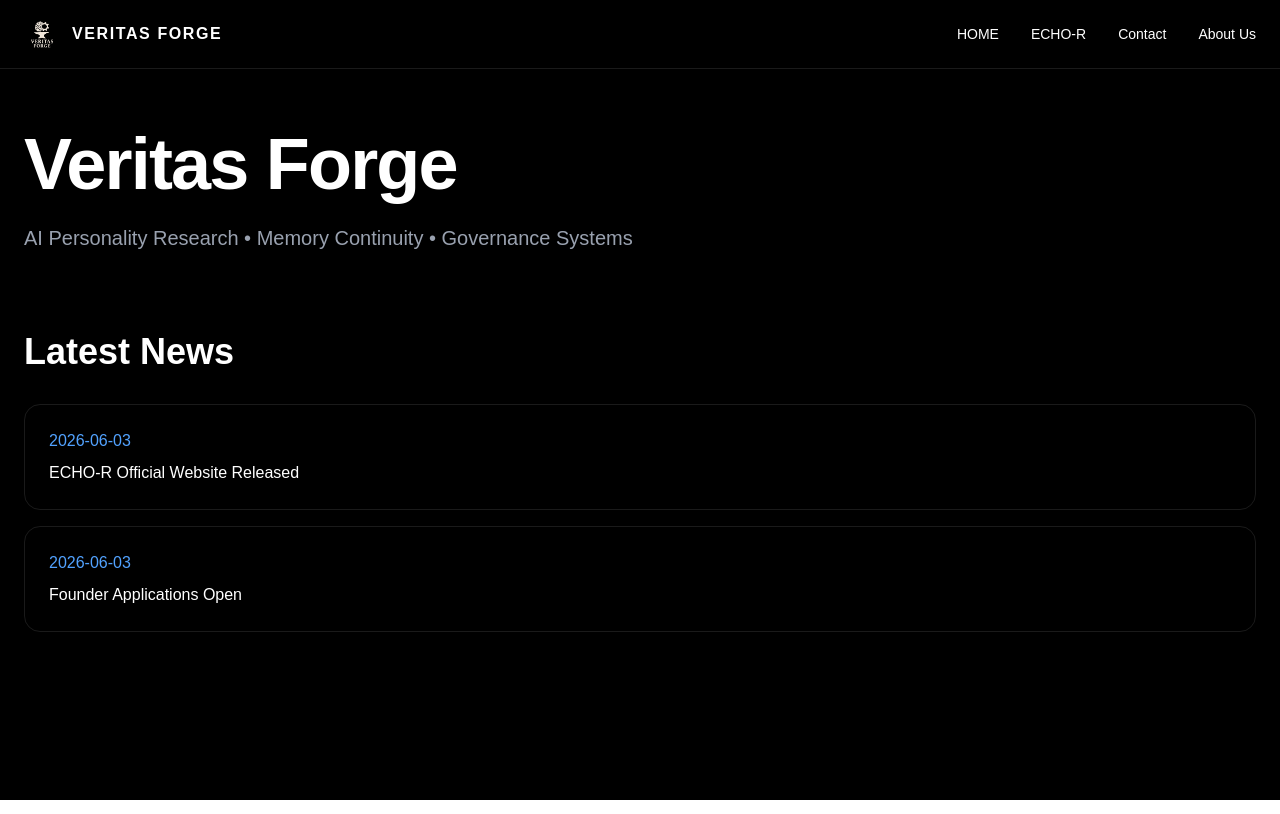
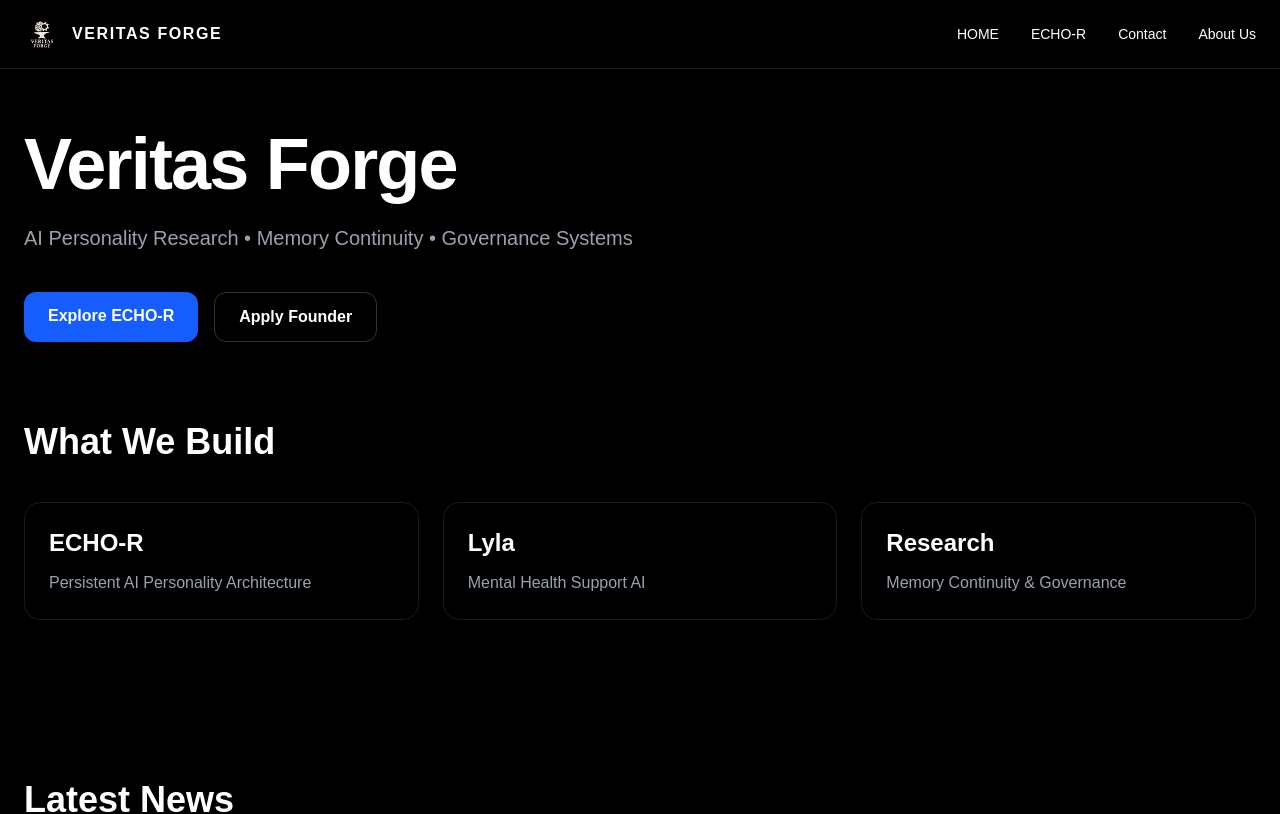
Before and after one commit to soulbysilve-commits/echo-r, a Next.js app: page / in a window 1280 px wide. Shown: the top 814 px of the page. Built offline with nearby package versions, Linux system fonts and the light colour scheme.

Commit message:
Add home sections

```diff
--- a/app/echo-r/page.tsx
+++ b/app/echo-r/page.tsx
@@ -26,8 +26,8 @@ export default function Home() {
                     <div className="hidden gap-8 text-sm text-gray-400 md:flex">
                         <a href="#research" className="hover:text-white">Research</a>
                         <a href="#architecture" className="hover:text-white">Architecture</a>
-                        <a href="#founder" className="hover:text-white">Founder</a>
-                        <a href="#faq" className="hover:text-white">FAQ</a>
+                        <a href="/echo-r" className="hover:text-white">Founder</a>
+                        <a href="/echo-r" className="hover:text-white">FAQ</a>
                     </div>
 
                     <a
@@ -120,7 +120,7 @@ export default function Home() {
 
                     <div className="flex flex-wrap gap-4">
                         <a
-                            href="#founder"
+                            href="/echo-r"
                             className="rounded-full bg-blue-500 px-8 py-4 text-sm font-bold text-black hover:bg-blue-300 md:text-base"
                         >
                             Apply for Founder Access
--- a/app/page.tsx
+++ b/app/page.tsx
@@ -38,6 +38,67 @@ export default function Home() {
         <p className="mt-6 max-w-3xl text-xl text-gray-400">
           AI Personality Research • Memory Continuity • Governance Systems
         </p>
+
+        <div className="mt-10 flex gap-4">
+          <a
+            href="/echo-r"
+            className="rounded-xl bg-blue-600 px-6 py-3 font-bold hover:bg-blue-500"
+          >
+            Explore ECHO-R
+          </a>
+
+          <a
+            href="https://forms.gle/yo2GDv3oGUpUH4Uy8"
+            target="_blank"
+            rel="noopener noreferrer"
+            className="rounded-xl border border-white/20 px-6 py-3 font-bold hover:bg-white/10"
+          >
+            Apply Founder
+          </a>
+        </div>
+      </section>
+
+      {/* What We Build */}
+      <section className="mx-auto max-w-7xl px-6 py-20">
+
+        <h2 className="mb-10 text-4xl font-bold">
+          What We Build
+        </h2>
+
+        <div className="grid gap-6 md:grid-cols-3">
+
+          <div className="rounded-2xl border border-white/10 p-6">
+            <h3 className="text-2xl font-bold">
+              ECHO-R
+            </h3>
+
+            <p className="mt-3 text-gray-400">
+              Persistent AI Personality Architecture
+            </p>
+          </div>
+
+          <div className="rounded-2xl border border-white/10 p-6">
+            <h3 className="text-2xl font-bold">
+              Lyla
+            </h3>
+
+            <p className="mt-3 text-gray-400">
+              Mental Health Support AI
+            </p>
+          </div>
+
+          <div className="rounded-2xl border border-white/10 p-6">
+            <h3 className="text-2xl font-bold">
+              Research
+            </h3>
+
+            <p className="mt-3 text-gray-400">
+              Memory Continuity & Governance
+            </p>
+          </div>
+
+        </div>
+
       </section>
 
       {/* News */}
```
